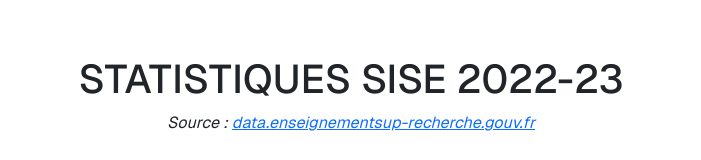
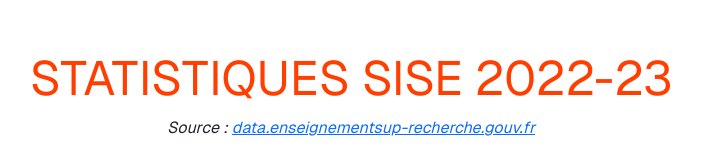
Before and after one commit to antonymerle/sise-analytics, a Next.js app: page / in a window 1280 px wide. Shown: the part 150-310 px from the top of the page, without its empty margins (289-990 px from the left). Built offline with nearby package versions, Linux system fonts and the light colour scheme; no server answers.

Commit message:
Refactor Title component to use inline styles for improved readability

```diff
--- a/components/Title.tsx
+++ b/components/Title.tsx
@@ -11,7 +11,15 @@ export const Title: React.FC<Props> = ({
 }) => {
   return (
     <div className="header">
-      <h1>
+      <h1
+        style={{
+          color: "#ff3e00",
+          textTransform: "uppercase",
+          fontSize: "3em",
+          fontWeight: 400,
+          textAlign: "center",
+        }}
+      >
         Statistiques SISE {etablissement} {anneeUniversitaire}
       </h1>
       <em>
```
